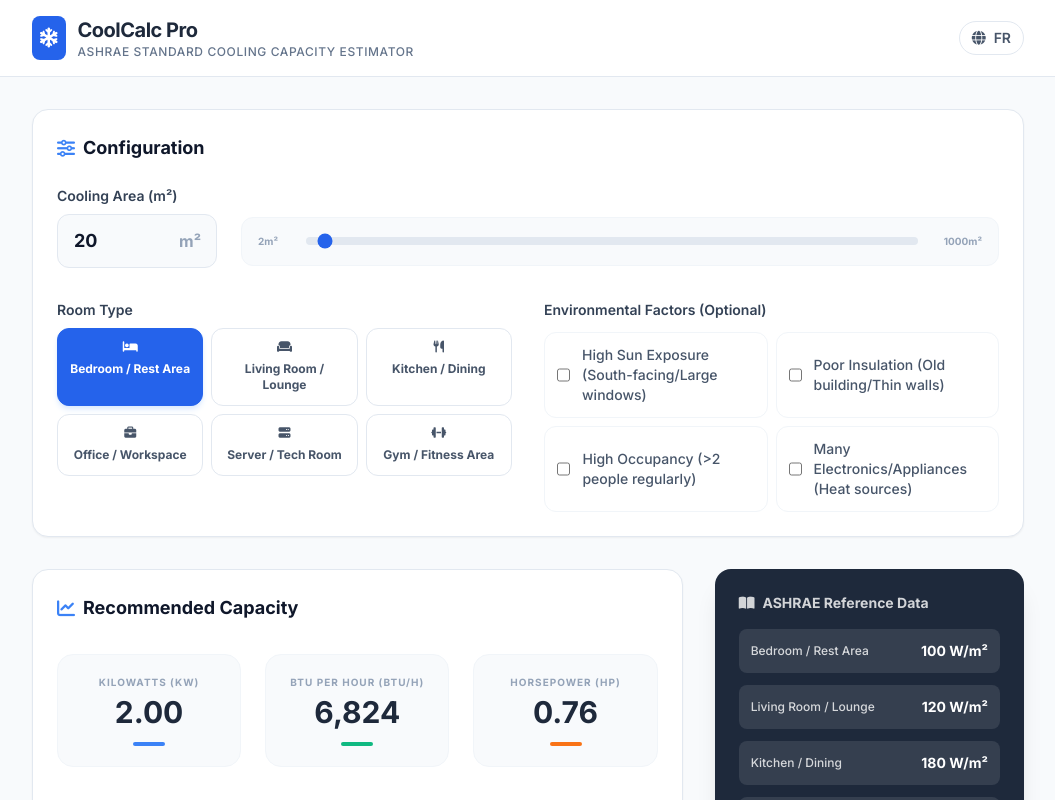
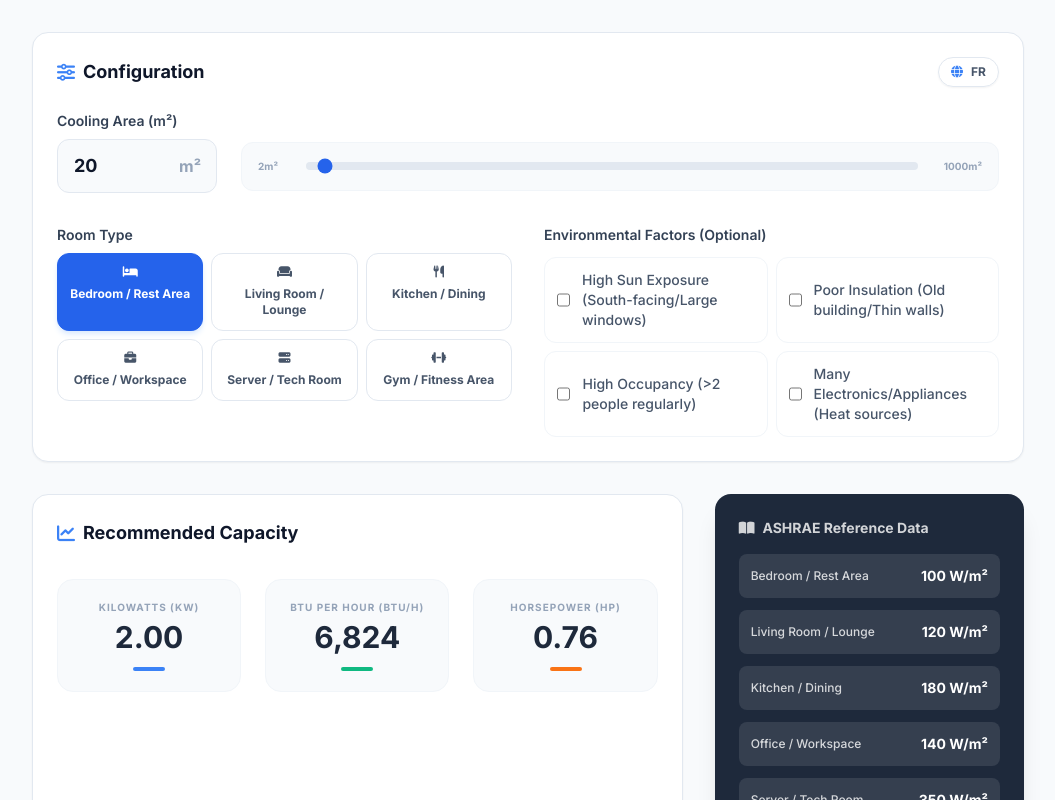
Before and after one commit to lswang6/CoolCal-Pro, a React (Vite) app: page / in a window 1280 px wide. Shown: the top 800 px of the page, without its empty margins (112-1167 px from the left). Built offline with nearby package versions, Linux system fonts and the light colour scheme.

Commit message:
refactor: 移除全局头部并将语言切换按钮移至配置区。

```diff
--- a/App.tsx
+++ b/App.tsx
@@ -61,27 +61,7 @@ const App: React.FC = () => {
 
   return (
     <div className="min-h-screen bg-slate-50 text-slate-900 pb-12">
-      {/* Header */}
-      <header className="bg-white border-b border-slate-200 sticky top-0 z-10">
-        <div className="max-w-5xl mx-auto px-4 py-4 flex justify-between items-center">
-          <div className="flex items-center gap-3">
-            <div className="bg-blue-600 p-2 rounded-lg">
-              <i className="fas fa-snowflake text-white text-xl"></i>
-            </div>
-            <div>
-              <h1 className="text-xl font-bold tracking-tight text-slate-800">{t.title}</h1>
-              <p className="text-xs text-slate-500 font-medium uppercase tracking-wider">{t.subtitle}</p>
-            </div>
-          </div>
-          <button
-            onClick={() => setLang(lang === Language.EN ? Language.FR : Language.EN)}
-            className="flex items-center gap-2 px-3 py-1.5 rounded-full border border-slate-200 hover:bg-slate-50 transition-colors text-sm font-semibold text-slate-600"
-          >
-            <i className="fas fa-globe"></i>
-            {lang === Language.EN ? 'FR' : 'EN'}
-          </button>
-        </div>
-      </header>
+
 
       <main className="max-w-5xl mx-auto px-4 py-8">
         <div className="grid grid-cols-1 lg:grid-cols-12 gap-8">
@@ -89,10 +69,19 @@ const App: React.FC = () => {
           {/* Input Section */}
           <div className="lg:col-span-12 space-y-6">
             <div className="bg-white p-6 rounded-2xl shadow-sm border border-slate-200">
-              <h2 className="text-lg font-bold mb-6 flex items-center gap-2">
+              <div className="flex justify-between items-center mb-6">
+                <h2 className="text-lg font-bold flex items-center gap-2">
                   <i className="fas fa-sliders-h text-blue-500"></i>
                   {lang === Language.EN ? 'Configuration' : 'Configuration'}
                 </h2>
+                <button
+                  onClick={() => setLang(lang === Language.EN ? Language.FR : Language.EN)}
+                  className="flex items-center gap-2 px-3 py-1.5 rounded-full border border-slate-200 hover:bg-slate-50 transition-colors text-xs font-bold text-slate-600 shadow-sm"
+                >
+                  <i className="fas fa-globe text-blue-500"></i>
+                  {lang === Language.EN ? 'FR' : 'EN'}
+                </button>
+              </div>
 
               <div className="space-y-8">
                 {/* Area Input Group with Slider */}
@@ -141,14 +130,12 @@ const App: React.FC = () => {
                         <button
                           key={type}
                           onClick={() => setRoomType(type)}
-                          className={`px-3 py-3 rounded-xl text-xs font-bold border transition-all flex flex-col items-center gap-2 ${
-                            roomType === type
+                          className={`px-3 py-3 rounded-xl text-xs font-bold border transition-all flex flex-col items-center gap-2 ${roomType === type
                               ? 'bg-blue-600 border-blue-600 text-white shadow-md shadow-blue-100'
                               : 'bg-white border-slate-200 text-slate-600 hover:border-blue-300'
                             }`}
                         >
-                          <i className={`fas ${
-                            type === RoomType.BEDROOM ? 'fa-bed' :
+                          <i className={`fas ${type === RoomType.BEDROOM ? 'fa-bed' :
                               type === RoomType.LIVING_ROOM ? 'fa-couch' :
                                 type === RoomType.KITCHEN ? 'fa-utensils' :
                                   type === RoomType.OFFICE ? 'fa-briefcase' :
```
Lines whose indentation alone changed are shown as unchanged.
